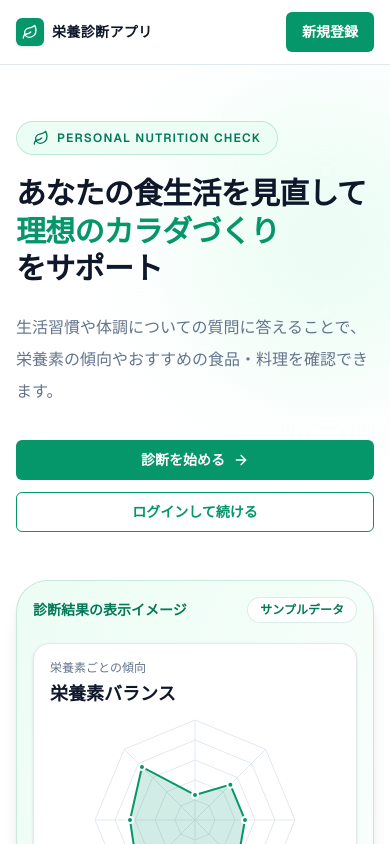
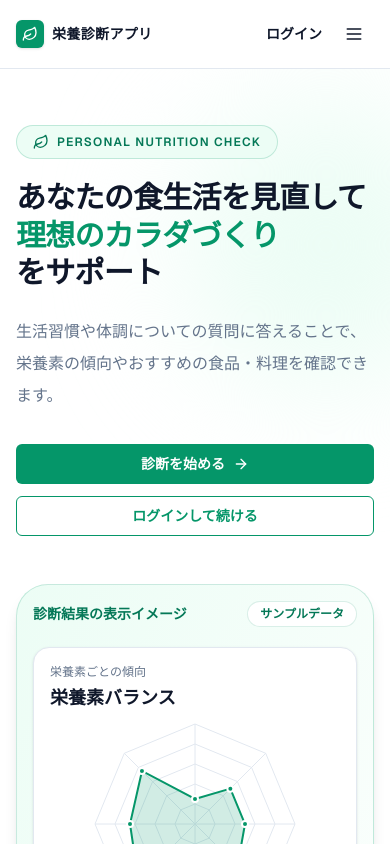
Before and after one commit to arasei/personal-nutrition-app, a Next.js app in the folder web/: page / in a window 390 px wide. Shown: the top 844 px of the page. Built offline with nearby package versions, Linux system fonts and the light colour scheme.

Commit message:
feat: モバイルヘッダーにログインとメニューを追加

```diff
--- a/web/components/ui/layout/SiteHeader.tsx
+++ b/web/components/ui/layout/SiteHeader.tsx
@@ -10,14 +10,121 @@
 // - ログイン
 // - 新規登録
 
+
+// ポイント
+// - PC では現在のヘッダーを表示する
+// - モバイルでは ログイン と ハンバーガーメニュー を表示する
+// - ハンバーガーメニューから 診断開始、使い方、新規登録へ移動できる
+
+
+"use client";
+
+
+import { useEffect, useRef, useState } from "react";
 import Link from "next/link";
-import { Leaf } from "lucide-react";
+// Leaf
+// - 葉アイコン
+// Menu
+// - 3本線のハンバーガーアイコン
+// X
+// - メニューを閉じるアイコン
+import { Leaf, Menu, X } from "lucide-react";
 import LinkButton from "@/components/ui/LinkButton";
 
 
 
 
+// キーボード操作フォーカス共通クラス
+// - キーボード操作(Tabキーでフォーカスが当たっている)をしている時に表示するフォーカスリングのためのクラス
+// - マウスでクリックした場合 → フォーカスリングを表示しない
+// - Tabキーで移動してフォーカスが当たった場合 → フォーカスリングを表示する
+
+// focus-visible
+// - 主にキーボード操作でフォーカスが当たった場合にのみ、フォーカスリングを表示するための擬似クラス
+const headerFocusClassName = "focus-visible:outline-none focus-visible:ring-2 focus-visible:ring-primary/30 focus-visible:ring-offset-2 focus-visible:ring-offset-background"
+
+
+
+// モバイルメニューの項目の通常リンク共通クラス
+
+// inline-flex
+// - 文字の位置や高さを揃えやすくする
+// min-h-11
+// - 最低44pxの高さにする
+// w-full
+// - メニューの横幅いっぱいに広げる
+// items-center
+// - 文字を縦方向の中央に配置する
+// rounded-md
+// - 角丸を統一する
+// px-3
+// 左右に余白をつける
+// text-sm
+// - 文字サイズを統一する
+// font-semibold
+// - メニューとして読みやすい大きさにする
+const mobileMenuLinkClassName = [
+  "inline-flex min-h-11 w-full items-center rounded-md px-3 text-sm font-semibold",
+  // 通常時の文字色を共通の本文色にする
+  // 色が変わる時の動きを自然にする
+  "text-foreground transition-colors",
+  // マウスを乗せた時、薄いエメラルド背景・文字色をエメラルド系にする。
+  "hover:bg-primary-light hover:text-primary-hover",
+  // tab操作時のフォーカスリングを表示は、キーボード操作フォーカス共通クラスを使用する
+  headerFocusClassName,
+].join(" ");
+
+
+
 export default function SiteHeader() {
+
+  // モバイルメニューが開いているかを管理
+  // - 最初は閉じている(false)
+  const [isMenuOpen, setIsMenuOpen] = useState(false);
+
+  // モバイルメニューの開閉を管理
+  // - Escキーでメニューを閉じた後に、ハンバーガーボタンへフォーカスを戻すためのもの
+  const menuButtonRef = useRef<HTMLButtonElement>(null);
+
+  // メニューを閉じる共通関数
+  // - メニュー欄にある複数あるリンクを選択し、遷移後にメニュー欄が開いたままの状態を防ぐため
+  const closeMenu = () => {
+    setIsMenuOpen(false);
+  };
+
+  // Escキー処理
+  // - Escキー押すことでメニューを閉じる処理
+  // - メニューが開いている場合、Escキーで閉じることを可能にするため
+  useEffect(() => {
+
+    // メニューが閉じている場合、Esc処理を行わない
+    if (!isMenuOpen) {
+      return;
+    }
+
+    // Escキーを押した場合以下の処理を行う
+    // - メニューを閉じる
+    // - ハンバーガーボタンへフォーカスを戻す
+    const handleKeyDown = (event: KeyboardEvent) => {
+      if (event.key === "Escape") {
+        setIsMenuOpen(false);
+        menuButtonRef.current?.focus();
+      }
+    };
+
+    // ブラウザ上でEscキーが押されたことを監視
+    window.addEventListener("keydown", handleKeyDown);
+
+    // メニューを閉じた後、クリーンアップを行う
+    // - Escキーでメニューを閉じる処理を完了後、Escキー監視を削除
+    // - 削除しないと、メニューを開くたびに監視処理が重複する可能性があるため
+    return () => {
+      window.removeEventListener("keydown", handleKeyDown);
+    };
+  }, [isMenuOpen]);
+
+
+
   return (
 
     // sticky top-0
@@ -29,20 +136,22 @@ export default function SiteHeader() {
     // hidden md:flex
     // - PC では中央ナビゲーションを表示する
     // - 320px では中央ナビゲーションを非表示にして、横幅不足による崩れを防ぐ
-    // hidden sm:inline-flex
-    // - 320px では「ログイン」を隠す
-    // - 新規登録は残す
-    // - ログインは現在のトップページ内の「ログインして続ける」からも移動できる
+    // hidden md:flex / md:hidden
+    // md以上では中央ナビゲーションとログイン・新規登録を表示する
+    // - md未満ではログインとメニューボタンを表示する
+    // - 新規登録は開閉メニュー内に表示する
     // aria-label
     // - スクリーンリーダーへリンクの目的を伝える
     // aria-hidden="true"
     // - 葉アイコンの横にアプリ名があるため、アイコンだけを二重に読み上げないようにする
+
     <header className="sticky top-0 z-30 border-b border-border bg-surface/95 backdrop-blur">
       <div className="mx-auto flex max-w-6xl items-center justify-between px-4 py-3 sm:px-6">
         <Link
           href="/"
           aria-label="栄養診断アプリのトップページへ"
-          className="flex items-center gap-2 text-foreground transition-opacity hover:opacity-75"
+          onClick={closeMenu}
+          className={`rounded-md flex items-center gap-2 text-foreground transition-opacity hover:opacity-75 ${headerFocusClassName}`}
         >
           <span className="grid size-7 place-items-center rounded-md bg-primary text-white shadow-sm">
             <Leaf aria-hidden="true" className="size-4" />
@@ -53,29 +162,39 @@ export default function SiteHeader() {
           </span>
         </Link>
 
+        {/* PC用の 中央ナビゲーション表示 */}
+        {/*
+          md未満 → hidden(非表示)
+          md以上 → flex(表示)
+        */}
         <nav
           aria-label="メインナビゲーション"
           className="hidden items-center gap-2 md:flex"
         >
           <Link
             href="/diagnosis/start"
-            className="rounded-md px-3 py-2 text-sm font-semibold text-muted hover:bg-primary-light hover:text-primary-hover"
+            className={`rounded-md px-3 py-2 text-sm font-semibold text-muted transition-colors hover:bg-primary-light hover:text-primary-hover ${headerFocusClassName}`}
           >
             診断を始める
           </Link>
 
           <Link
             href="/#what-you-can-do"
-            className="rounded-md bg-primary-light px-3 py-2 text-sm font-semibold text-primary-hover"
+            className={`rounded-md bg-primary-light px-3 py-2 text-sm font-semibold text-primary-hover ${headerFocusClassName}`}
           >
             使い方
           </Link>
         </nav>
 
-        <div className="flex items-center gap-2">
+        {/* PC用の ログイン・新規登録 表示 */}
+        {/*
+          md未満 → hidden(非表示)
+          md以上 → flex(表示)
+        */}
+        <div className="hidden flex items-center gap-2 md:flex">
           <Link
             href="/login"
-            className="hidden min-h-10 items-center px-2 text-sm font-semibold text-muted hover:text-primary-hover sm:inline-flex"
+            className={`rounded-md inline-flex min-h-10 items-center px-2 text-sm font-semibold text-muted transition-colors hover:text-primary-hover ${headerFocusClassName}`}
           >
             ログイン
           </Link>
@@ -84,7 +203,127 @@ export default function SiteHeader() {
             新規登録
           </LinkButton>
         </div>
+
+
+
+
+
+        {/* モバイル用の ログイン・メニューボタン 表示*/}
+        {/*
+          md未満 → flex(表示)
+          md以上 → hidden(非表示)
+        */}
+        <div className="flex items-center gap-1 md:hidden">
+          <Link
+            href="/login"
+            onClick={closeMenu}
+            className={`inline-flex min-h-11 items-center rounded-md px-2 text-sm font-semibold text-foreground transition-colors hover:bg-primary-light hover:text-primary-hover ${headerFocusClassName}`}
+          >
+            ログイン
+          </Link>
+
+          {/* ハンバーガーメニューボタン */}
+          {/*
+            メニューボタンを type="button" と指定する
+            - このボタンはフォーム内で フォーム・データ送信を行わないボタン として扱うため
+
+            aria-label={isMenuOpen ? "メニューを閉じる" : "メニューを開く"}
+            - 表示状態によって読み上げ内容を変える
+
+            aria-expanded={isMenuOpen}
+            - 支援技術にスクリーンリーダーなどに現在のメニューボタンの開閉状態を伝える
+
+            aria-controls="mobile-navigation"
+            - メニューボタン の領域に名前をつける
+            - メニュー側で id="mobile-navigation" とすることで メニューボタン と関連づけるため
+
+            onClick={() => {
+              setIsMenuOpen((current) => !current);
+            }}
+            - !current は現在の状態(開閉状態)を反対にする
+            - 同じボタンで メニューボタンを 開く・閉じるの両方の処理を行うことができる。
+          */}
+          <button
+            ref={menuButtonRef}
+            type="button"
+            aria-label={isMenuOpen ? "メニューを閉じる" : "メニューを開く"}
+            aria-expanded={isMenuOpen}
+            aria-controls="mobile-navigation"
+            onClick={() => {
+              setIsMenuOpen((current) => !current);
+            }}
+            className={`inline-flex size-10 items-center justify-center rounded-md text-foreground transition-colors hover:bg-primary-light hover:text-primary-hover md:hidden ${headerFocusClassName}`}
+          >
+            {/*
+              aria-label={...} で指定した isMenuOpen の状態によってアイコンを切り替える
+              - メニュー開いている状態 → "X"
+              - メニュー閉じている状態 → "☰"
+            */}
+            {isMenuOpen ? (
+              <X aria-hidden="true" className="size-5" />
+            ) : (
+              <Menu aria-hidden="true" className="size-5" />
+            )}
+          </button>
+        </div>
       </div>
+
+      {/* モバイル用の開閉モバイルメニュー */}
+      {/*
+        メニューの表示・非表示について
+
+        isMenuOpen = false・!isMenuOpen = true の場合
+        - hidden になり、メニュー非表示
+        isMenuOpen = true・!isMenuOpen = false の場合
+        - メニュー表示
+
+
+        hidden={!isMenuOpen}
+        - isMenuOpen が存在しない場合(PCの表示の場合)、メニューを表示しない
+
+        md:hidden
+        - PCではメニューを非表示、モバイル(320px)のみメニュー表示
+        - isMenuOpen が true のままの状態でも、PC画面で重ねて表示しない。
+      */}
+      <nav
+        id="mobile-navigation"
+        aria-label="モバイルナビゲーション"
+        hidden={!isMenuOpen}
+        className="border-t border-border bg-surface px-4 py-4 md:hidden"
+      >
+        <div className="mx-auto flex max-w-6xl flex-col gap-2">
+          {/* 診断開始ページへの遷移リンク */}
+          <Link
+            href="/diagnosis/start"
+            onClick={closeMenu}
+            className={mobileMenuLinkClassName}
+          >
+            診断を始める
+          </Link>
+
+          {/* 使い方ページへの遷移リンク */}
+          <Link
+            href="/#what-you-can-do"
+            onClick={closeMenu}
+            className={mobileMenuLinkClassName}
+          >
+            使い方
+          </Link>
+
+          {/* 新規登録ページへの遷移ボタン */}
+          {/*
+            共通のLinkButtonのPrimaryスタイル を使用し、モバイルメニュー内でも新規登録ボタンを目立たせる
+            高さを min-h-11 にすることで、メニュー内のリンクとボタンの高さを揃える
+          */}
+          <LinkButton
+            href="/signup"
+            onClick={closeMenu}
+            className="mt-1 min-h-11 w-full"
+          >
+            新規登録
+          </LinkButton>
+        </div>
+      </nav>
     </header>
   );
 }
```
